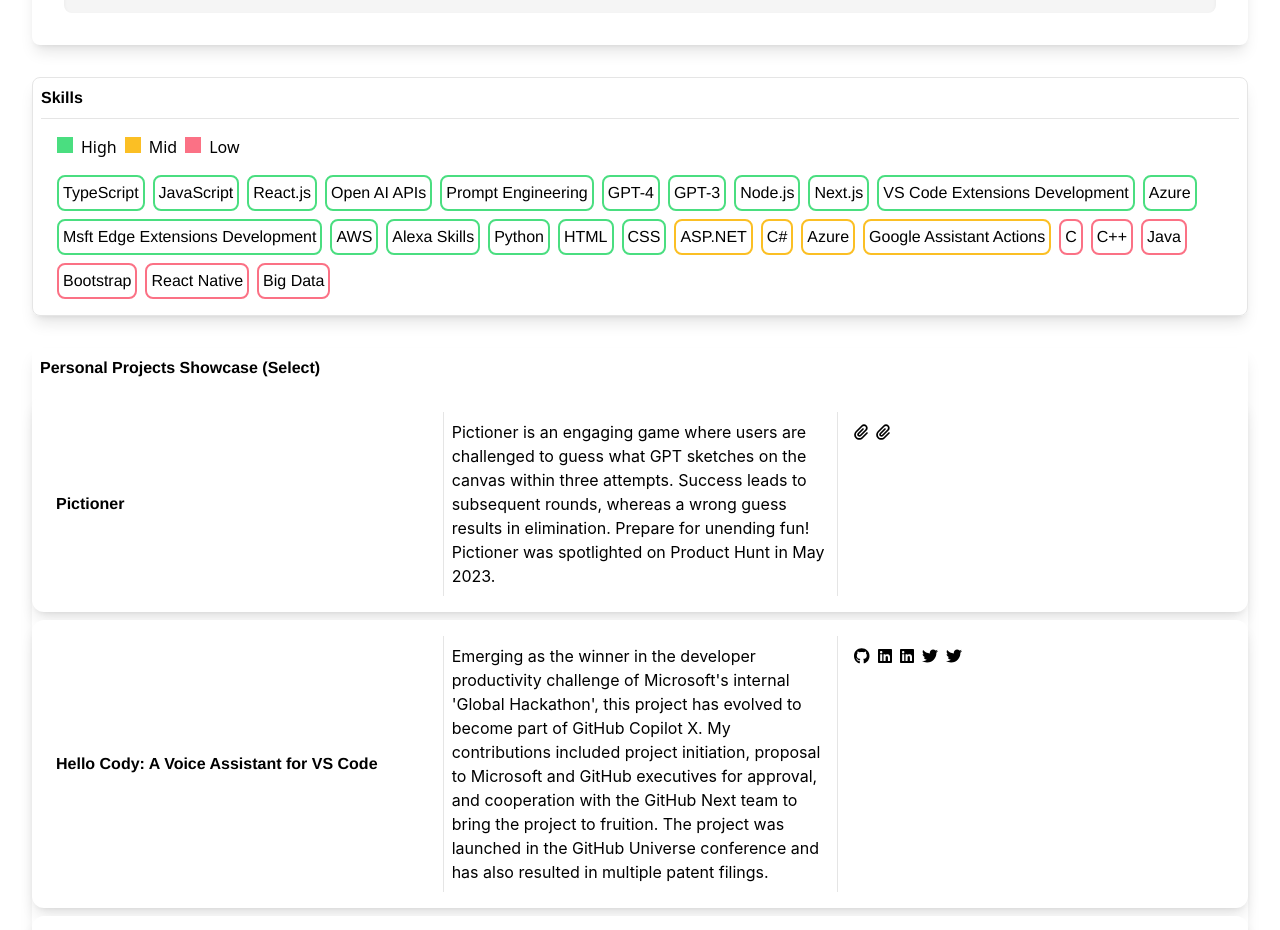
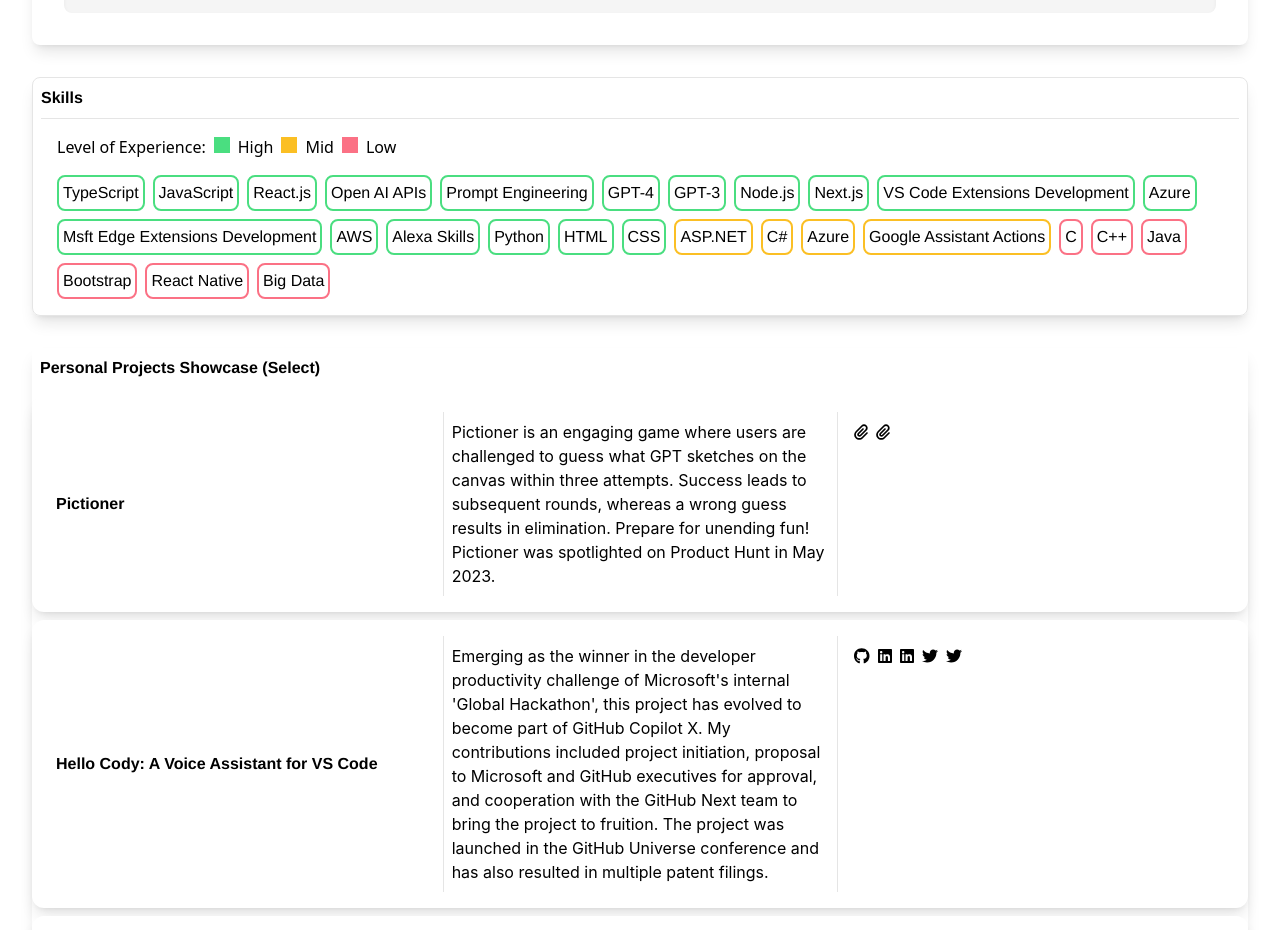
Before and after one commit to priyankark/PriyankarKumarPortfolio, a Next.js app: page / in a window 1280 px wide. Shown: the part 2340-3270 px from the top of the page. Built offline with nearby package versions, Linux system fonts and the light colour scheme.

Commit message:
Make legend clear

```diff
--- a/components/SkillsMap.tsx
+++ b/components/SkillsMap.tsx
@@ -63,6 +63,7 @@
             <h4 className="font-display font-bold mr-4">Skills</h4>
             <hr className="mt-2" />
             <div className="flex mt-4 ml-4">
+                <p className="mr-2">Level of Experience:</p>
                 <p><span className="inline-block w-4 h-4 mr-2 bg-green-400"></span>High</p>
                 <p><span className="inline-block w-4 h-4 mr-2 ml-2 bg-amber-400"></span>Mid</p>
                 <p><span className="inline-block w-4 h-4 mr-2 ml-2 bg-red-400"></span>Low</p>
```
